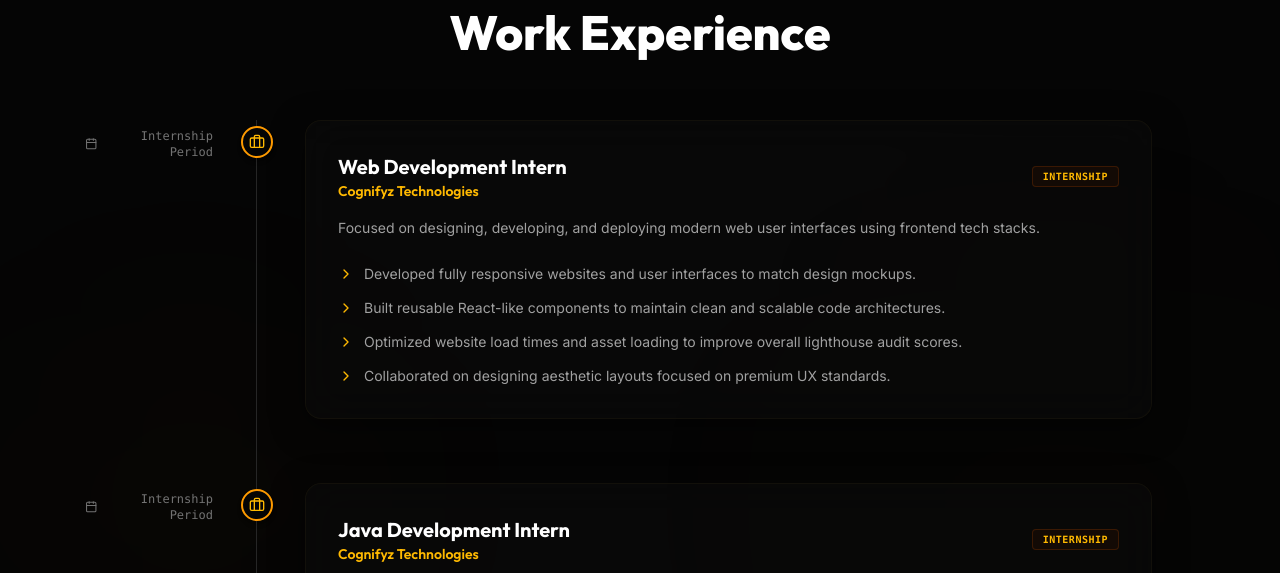
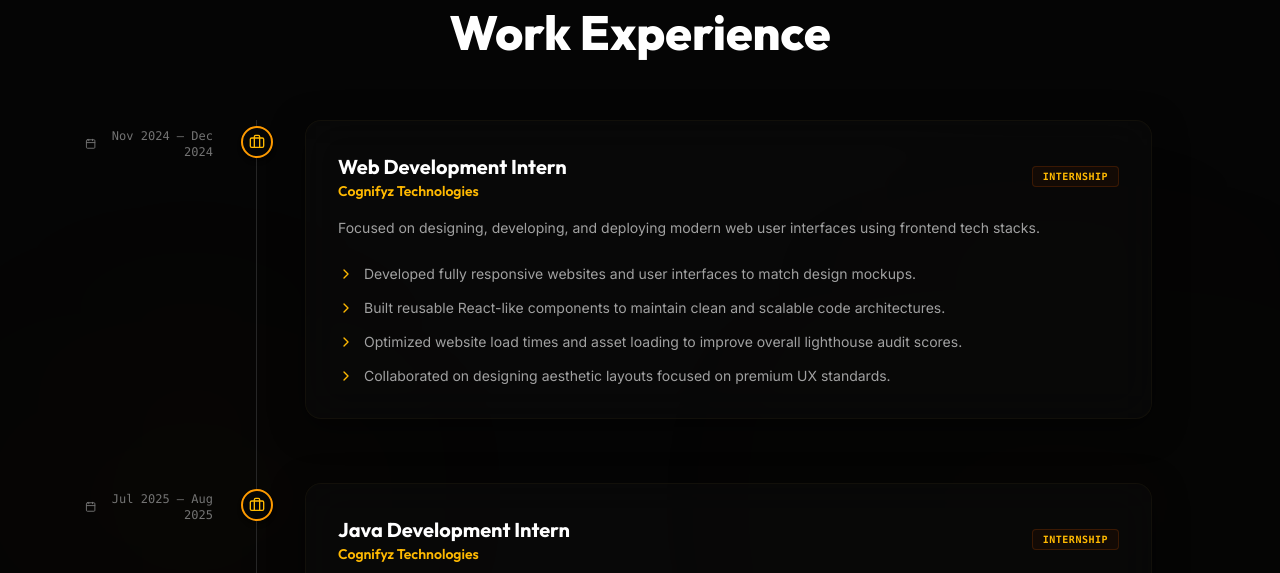
Before and after one commit to muhammadhuanas72/portfolio_website, a React (Vite) app: page / in a window 1280 px wide. Shown: the part 3101-3674 px from the top of the page. Built offline with nearby package versions, Linux system fonts and the light colour scheme.

Commit message:
Update internship periods in portfolioData.js based on resume

```diff
--- a/src/data/portfolioData.js
+++ b/src/data/portfolioData.js
@@ -119,7 +119,7 @@ export const portfolioData = {
       id: "exp-1",
       role: "Web Development Intern",
       company: "Cognifyz Technologies",
-      period: "Internship Period", // Can customize later
+      period: "Nov 2024 – Dec 2024",
       description: "Focused on designing, developing, and deploying modern web user interfaces using frontend tech stacks.",
       highlights: [
         "Developed fully responsive websites and user interfaces to match design mockups.",
@@ -132,7 +132,7 @@ export const portfolioData = {
       id: "exp-2",
       role: "Java Development Intern",
       company: "Cognifyz Technologies",
-      period: "Internship Period", // Can customize later
+      period: "Jul 2025 – Aug 2025",
       description: "Focused on core programming, object-oriented application design, and database interaction.",
       highlights: [
         "Developed standalone Java applications leveraging robust OOP principles.",
```
